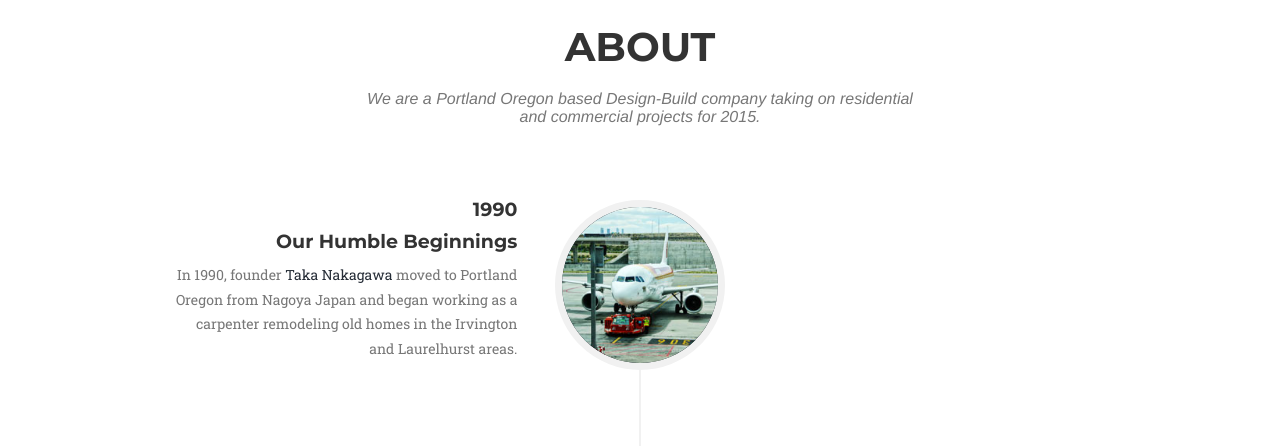
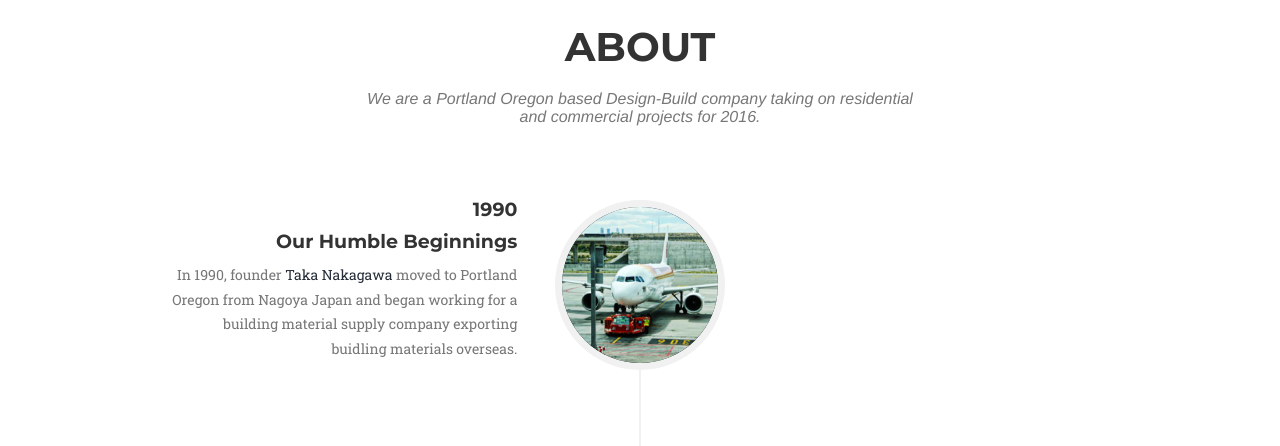
Before and after one commit to whaleen/sakuragroup.co, a Jekyll site: the page built from index.html, in a window 1280 px wide and 900 px high, scrolled down 3302 px. Shown: the part 170-616 px from the top of the window. Built offline with Jekyll 4.4.1, drawn with Linux system fonts in a browser that asks for light colours; some web fonts are replaced.

Commit message:
changes text in about section

```diff
--- a/_includes/about.html
+++ b/_includes/about.html
@@ -4,7 +4,7 @@
             <div class="row">
                 <div class="col-lg-6 col-lg-offset-3 text-center">
                     <h2 class="section-heading">About</h2>
-                    <h3 class="section-subheading text-muted">We are a Portland Oregon based Design-Build company taking on residential and commercial projects for 2015.</h3>
+                    <h3 class="section-subheading text-muted">We are a Portland Oregon based Design-Build company taking on residential and commercial projects for 2016.</h3>
                 </div>
             </div>
             <div class="row">
@@ -20,7 +20,7 @@
                                     <h4 class="subheading">Our Humble Beginnings</h4>
                                 </div>
                                 <div class="timeline-body">
-                                    <p class="text-muted">In 1990, founder <a class="page-scroll" href="#team">Taka Nakagawa</a> moved to Portland Oregon from Nagoya Japan and began working as a carpenter remodeling old homes in the Irvington and Laurelhurst areas.</p>
+                                    <p class="text-muted">In 1990, founder <a class="page-scroll" href="#team">Taka Nakagawa</a> moved to Portland Oregon from Nagoya Japan and began working for a building material supply company exporting buidling materials overseas.</p>
                                 </div>
                             </div>
                         </li>
```
